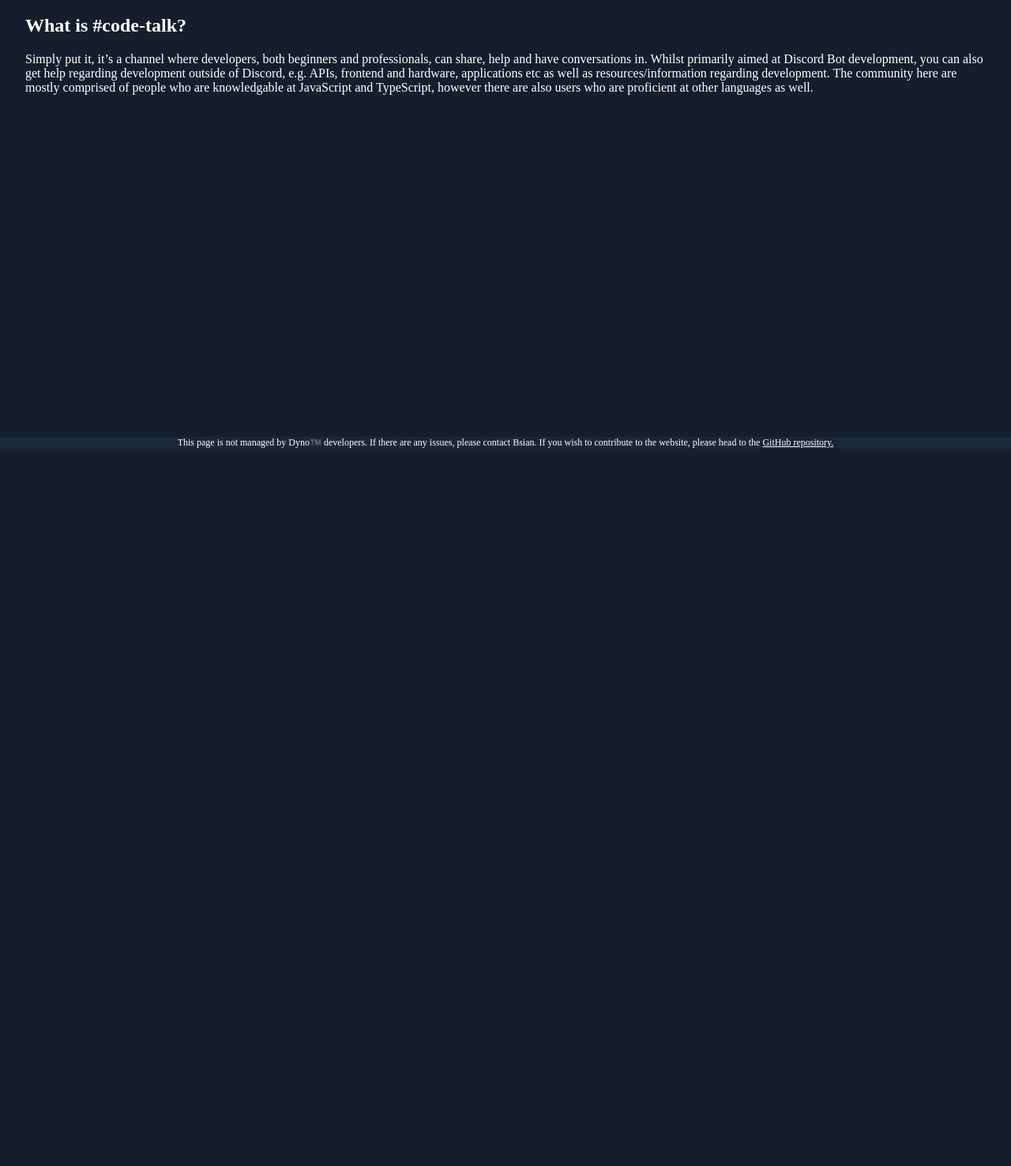
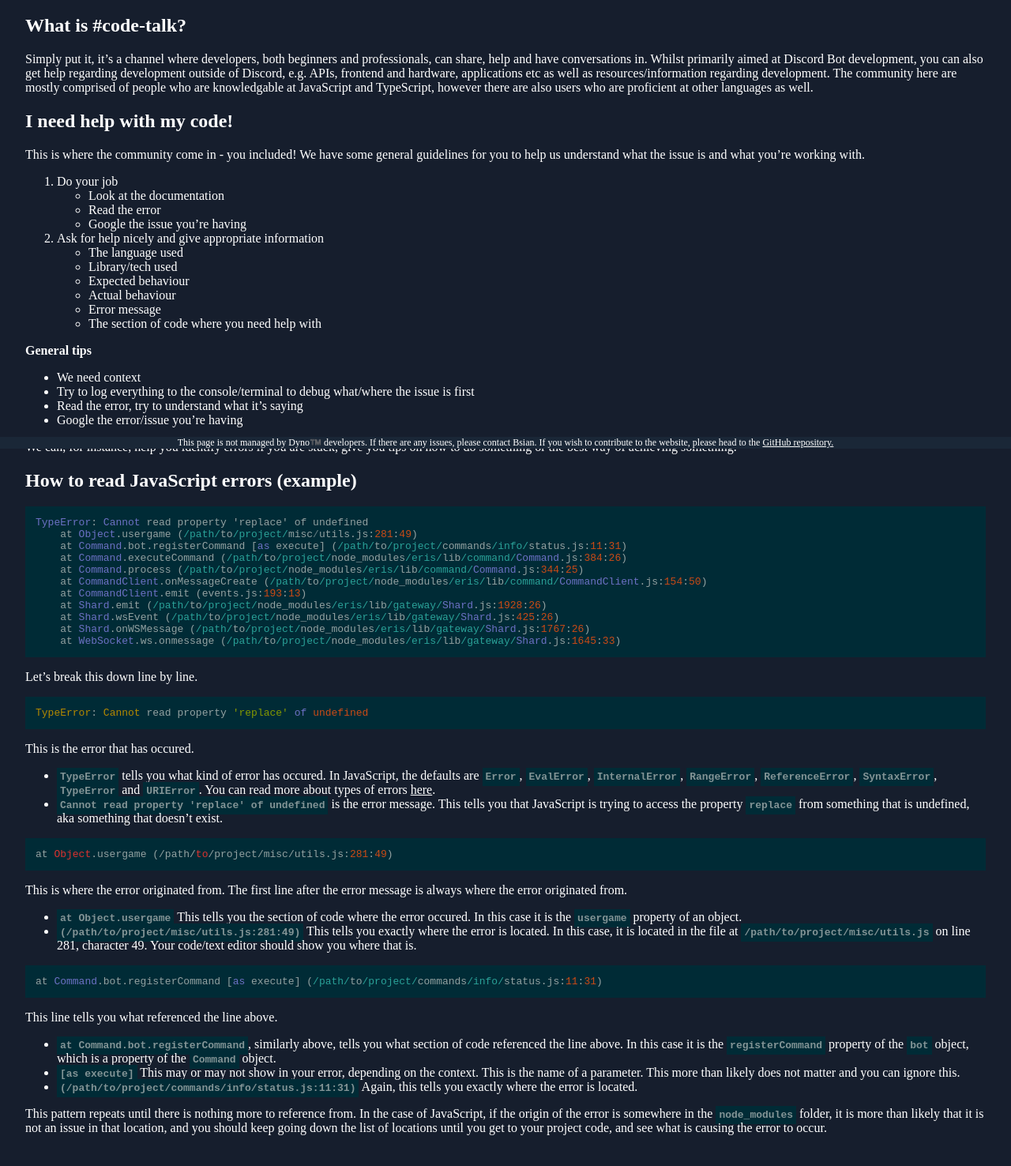
Before and after one commit to bsian03/Dyno-Code-Talk, a Jekyll site: the page built from index.md, in a window 1280 px wide, cut to the strip 332-1809 px from the top of the page. Shown: the whole strip at 79% size. Built offline with Jekyll 4.4.1, drawn with Linux system fonts in a browser that asks for light colours; nearby versions of some CDN libraries; some web fonts are replaced; our own code applies the rules of GitHub Pages for plain Markdown files; before the commit the page ends 900 px from its top, so only the background shows below that; some of the changed text lies outside the part shown.

Commit message:
Add more information to main page

````diff
--- a/_layouts/default.html
+++ b/_layouts/default.html
@@ -7,6 +7,10 @@
     <base href="{{ site.url }}{{ site.baseurl }}/">
     <link rel="stylesheet" href="css/style.css">
     <link rel="icon" type="image/png" href="https://s.dyno.gg/web-assets/landing/logo.png" />
+    <link rel="stylesheet"
+      href="//cdnjs.cloudflare.com/ajax/libs/highlight.js/10.1.2/styles/solarized-dark.min.css">
+    <script src="//cdnjs.cloudflare.com/ajax/libs/highlight.js/10.1.2/highlight.min.js"></script>
+    <script>hljs.initHighlightingOnLoad();</script>
   </head>
 
   <body>
@@ -29,9 +33,14 @@
   </body>
   <script>
     const el = document.getElementsByTagName('code')
-    console.log(el);
+    console.log(el[0]);
     for (const e in el) {
       if (isNaN(e)) continue;
+      if (el[e].parentElement instanceof HTMLPreElement) continue;
+      if (el[e].innerHTML.startsWith('##')) {
+        el[e].innerHTML = el[e].innerHTML.substr(2);
+        continue;
+      };
       console.log(e);
       el[e].innerHTML = el[e].innerHTML.replace(/(\/.+\/)([gmiyus]+)?/g, (full, g1,g2) => `<span style="color:#D30102">${g1}</span>${g2 !== undefined ? `<span style="color:#859900">${g2}</span>` : ''}`)
     }
--- a/css/style.css
+++ b/css/style.css
@@ -44,10 +44,11 @@ details > :not(summary) {
   margin-left: 2em;
   padding-top: 0.5em;
 }
-code {
+:not(pre) > code {
   padding: 4px;
   font-weight: 900;
   background-color: #002B36;
+  color: #839496;
 }
 
 table {
--- a/index.md
+++ b/index.md
@@ -4,9 +4,71 @@
 2. Please only use this channel if you have any **code** issues, questions or conversations. Anything else should go in their respective channels.
 3. Do not ping anyone for help/support in this channel.
 4. We appreciate everyone's help and contribution here, however please do not start any useless arguments if it's something that is minor.
-5. Do not ask people to make stuff for you, whether it be bots, websites etc.
+5. Do not ask people to make stuff/do code for you, whether it be bots, websites etc.
 
 You will be moderated as usual if you cause any arguments or issues.
 
 ## What is #code-talk?
 Simply put it, it's a channel where developers, both beginners and professionals, can share, help and have conversations in. Whilst primarily aimed at Discord Bot development, you can also get help regarding development outside of Discord, e.g. APIs, frontend and hardware, applications etc as well as resources/information regarding development. The community here are mostly comprised of people who are knowledgable at JavaScript and TypeScript, however there are also users who are proficient at other languages as well.
+
+## I need help with my code!
+This is where the community come in - you included! We have some general guidelines for you to help us understand what the issue is and what you're working with.
+
+1. Do your job
+    - Look at the documentation
+    - Read the error
+    - Google the issue you're having
+2. Ask for help nicely and give appropriate information
+    - The language used
+    - Library/tech used
+    - Expected behaviour
+    - Actual behaviour
+    - Error message
+    - The section of code where you need help with
+
+**General tips**
+- We need context
+- Try to log everything to the console/terminal to debug what/where the issue is first
+- Read the error, try to understand what it's saying
+- Google the error/issue you're having
+
+We can, for instance, help you identify errors if you are stuck, give you tips on how to do something or the best way of achieving something.
+
+## How to read JavaScript errors (example)
+```js
+TypeError: Cannot read property 'replace' of undefined
+    at Object.usergame (/path/to/project/misc/utils.js:281:49)
+    at Command.bot.registerCommand [as execute] (/path/to/project/commands/info/status.js:11:31)
+    at Command.executeCommand (/path/to/project/node_modules/eris/lib/command/Command.js:384:26)
+    at Command.process (/path/to/project/node_modules/eris/lib/command/Command.js:344:25)
+    at CommandClient.onMessageCreate (/path/to/project/node_modules/eris/lib/command/CommandClient.js:154:50)
+    at CommandClient.emit (events.js:193:13)
+    at Shard.emit (/path/to/project/node_modules/eris/lib/gateway/Shard.js:1928:26)
+    at Shard.wsEvent (/path/to/project/node_modules/eris/lib/gateway/Shard.js:425:26)
+    at Shard.onWSMessage (/path/to/project/node_modules/eris/lib/gateway/Shard.js:1767:26)
+    at WebSocket.ws.onmessage (/path/to/project/node_modules/eris/lib/gateway/Shard.js:1645:33)
+```
+Let's break this down line by line.
+```js
+TypeError: Cannot read property 'replace' of undefined
+```
+This is the error that has occured.
+- `TypeError` tells you what kind of error has occured. In JavaScript, the defaults are `Error`, `EvalError`, `InternalError`, `RangeError`, `ReferenceError`, `SyntaxError`, `TypeError` and `URIError`. You can read more about types of errors [here](https://developer.mozilla.org/en-US/docs/Web/JavaScript/Reference/Global_Objects/Error/).
+- `Cannot read property 'replace' of undefined` is the error message. This tells you that JavaScript is trying to access the property `replace` from something that is undefined, aka something that doesn't exist.
+
+```js
+at Object.usergame (/path/to/project/misc/utils.js:281:49)
+```
+This is where the error originated from. The first line after the error message is always where the error originated from.
+- `at Object.usergame` This tells you the section of code where the error occured. In this case it is the `usergame` property of an object.
+- `##(/path/to/project/misc/utils.js:281:49)` This tells you exactly where the error is located. In this case, it is located in the file at `##/path/to/project/misc/utils.js` on line 281, character 49. Your code/text editor should show you where that is.
+
+```js
+at Command.bot.registerCommand [as execute] (/path/to/project/commands/info/status.js:11:31)
+```
+This line tells you what referenced the line above.
+- `at Command.bot.registerCommand`, similarly above, tells you what section of code referenced the line above. In this case it is the `registerCommand` property of the `bot` object, which is a property of the `Command` object.
+- `[as execute]` This may or may not show in your error, depending on the context. This is the name of a parameter. This more than likely does not matter and you can ignore this.
+- `##(/path/to/project/commands/info/status.js:11:31)` Again, this tells you exactly where the error is located.
+
+This pattern repeats until there is nothing more to reference from. In the case of JavaScript, if the origin of the error is somewhere in the `node_modules` folder, it is more than likely that it is not an issue in that location, and you should keep going down the list of locations until you get to your project code, and see what is causing the error to occur.
````
